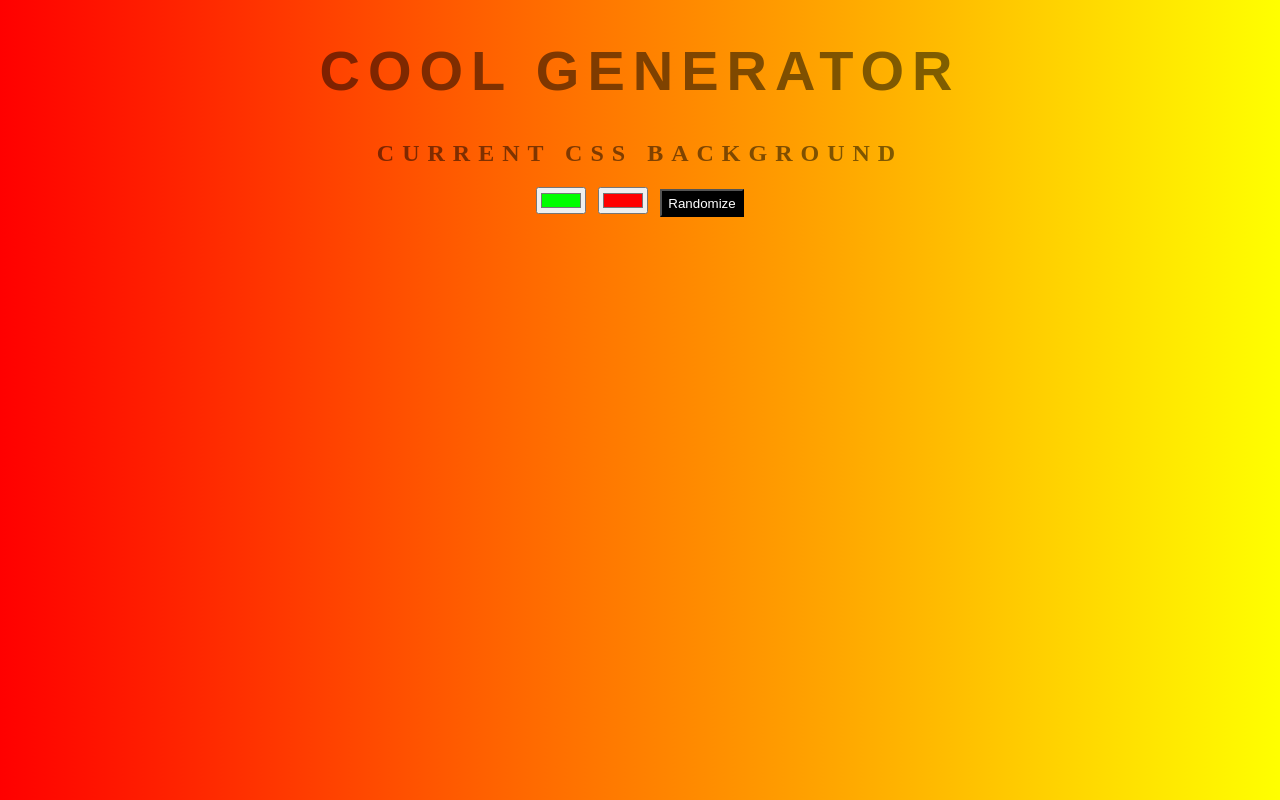
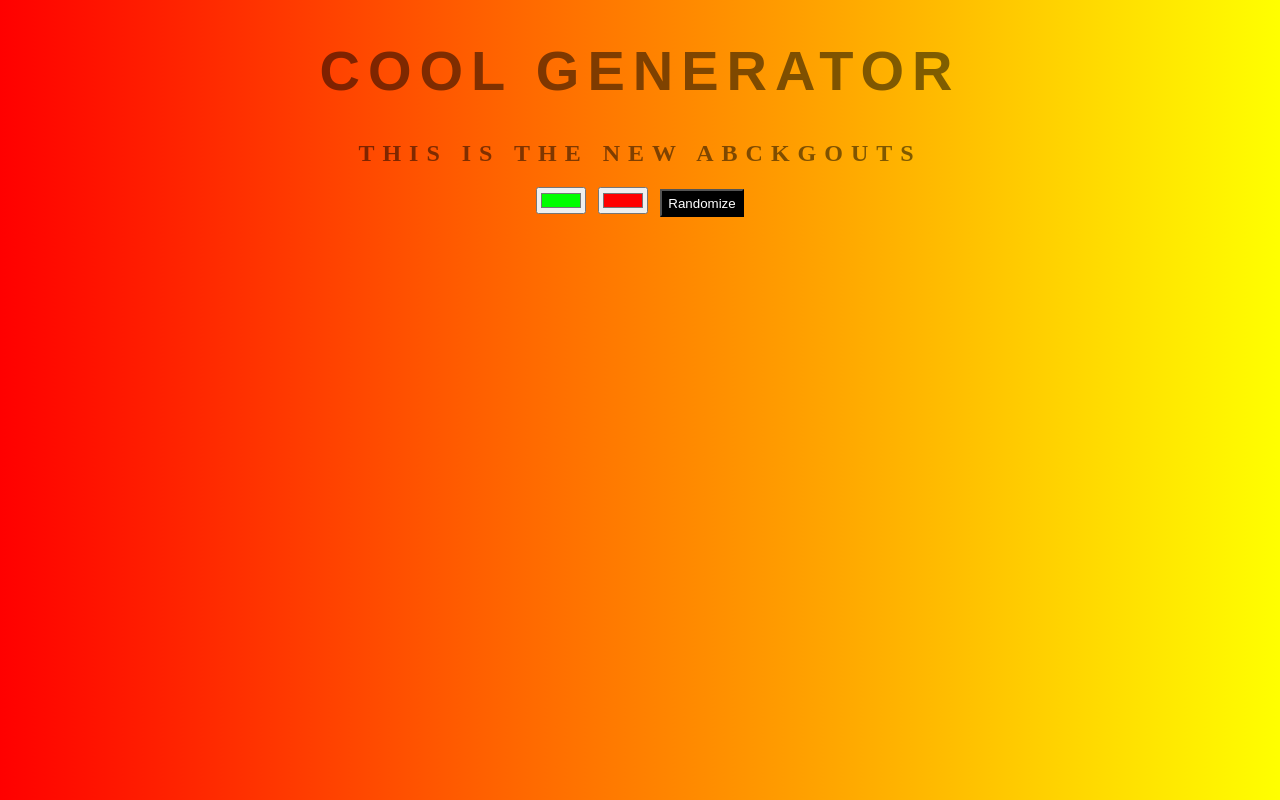
Before and after one commit to hkakar123/background-generator, a plain HTML site: page index.html in a window 1280 px wide. Drawn offline with Linux system fonts and the light colour scheme.

Commit message:
changing what ened

```diff
--- a/index.html
+++ b/index.html
@@ -8,7 +8,7 @@
 </head>
 <body id="gradient">
 <h1>COOL Generator</h1>
-<h2>Current CSS Background</h2>
+<h2>this is the new abckgouts</h2>
 <input class="color1" type="color" name="color" value="#00ff00">
 <input class="color2" type="color" name="color2" value="#ff0000">
 <button class="randomize">Randomize</button>
```
